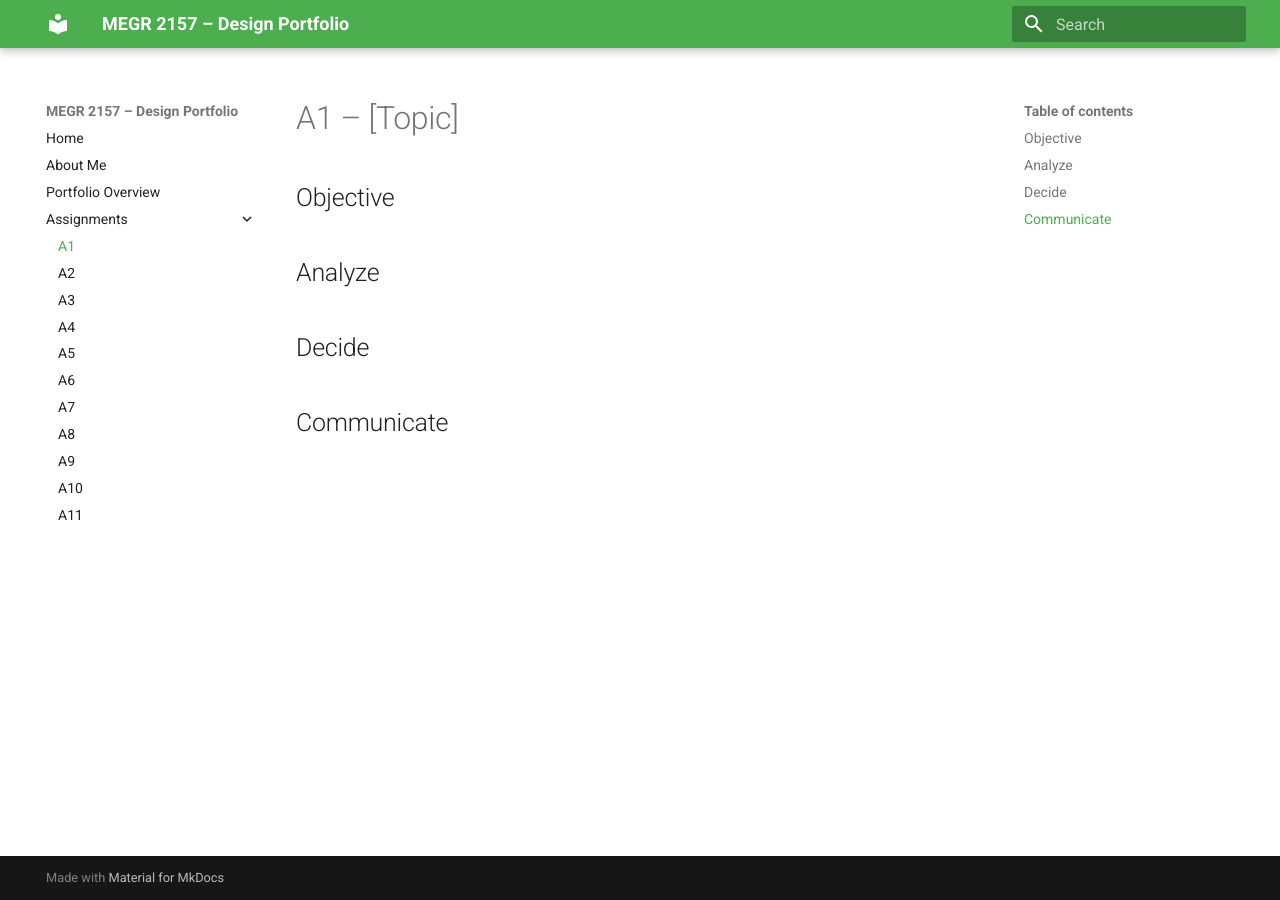
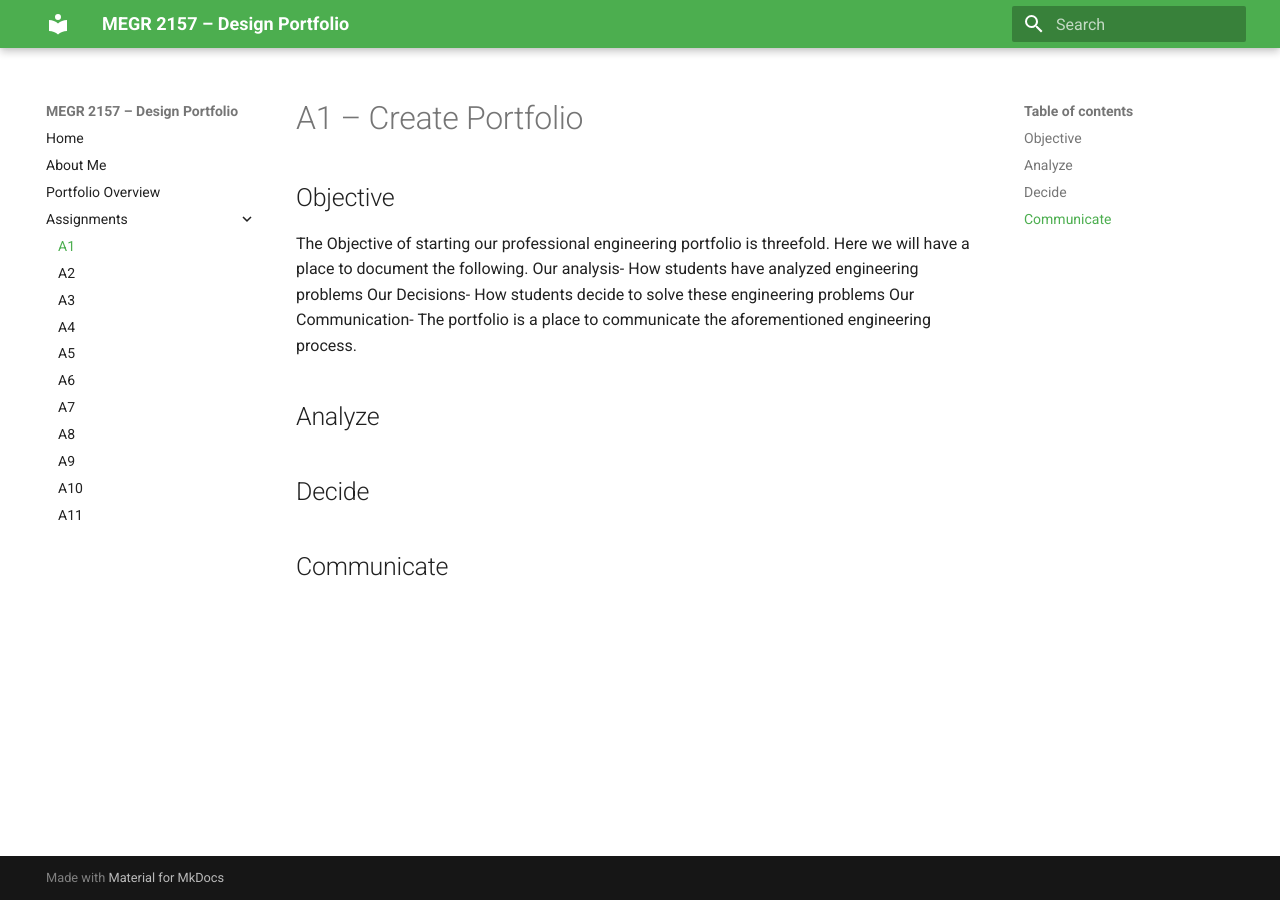
Before and after one commit to AlessDefelice/megr2156, an MkDocs documentation site: the page built from docs/assignments/A01/index.md, in a window 1280 px wide. Built offline with MkDocs 1.6.1 and Material for MkDocs 9.7.7, drawn with Linux system fonts in a browser that asks for light colours.

Commit message:
Update index.md
formatting

```diff
--- a/docs/assignments/A01/index.md
+++ b/docs/assignments/A01/index.md
@@ -1,8 +1,11 @@
-# A1 – [Topic]
+# A1 – Create Portfolio
 
 ## Objective
-
-
+The Objective of starting our professional engineering portfolio is threefold.
+Here we will have a place to document the following.
+Our analysis- How students have analyzed engineering problems
+Our Decisions- How students decide to solve these engineering problems
+Our Communication- The portfolio is a place to communicate the aforementioned engineering process.
 ## Analyze
 
 
```
